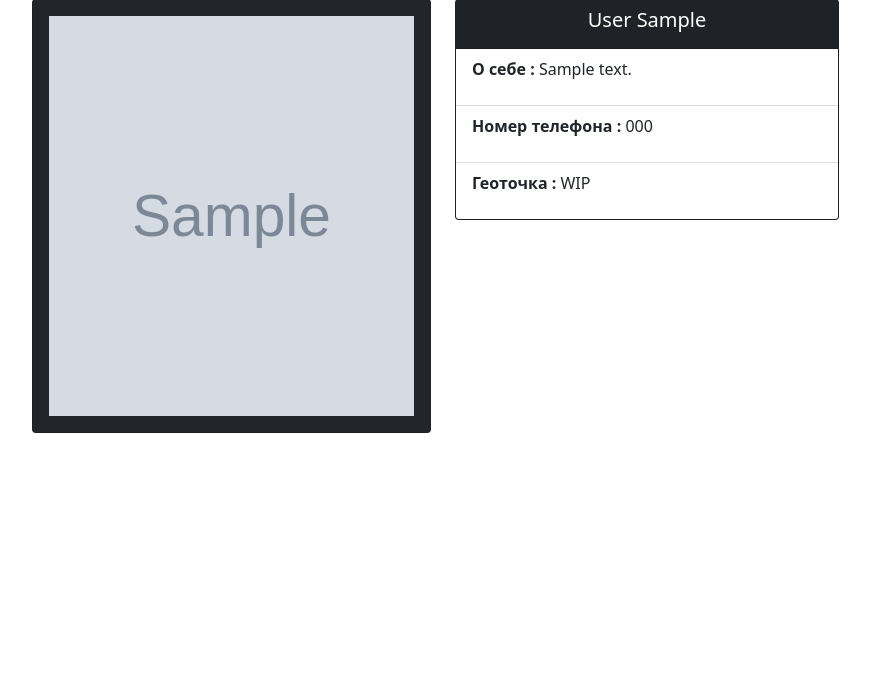
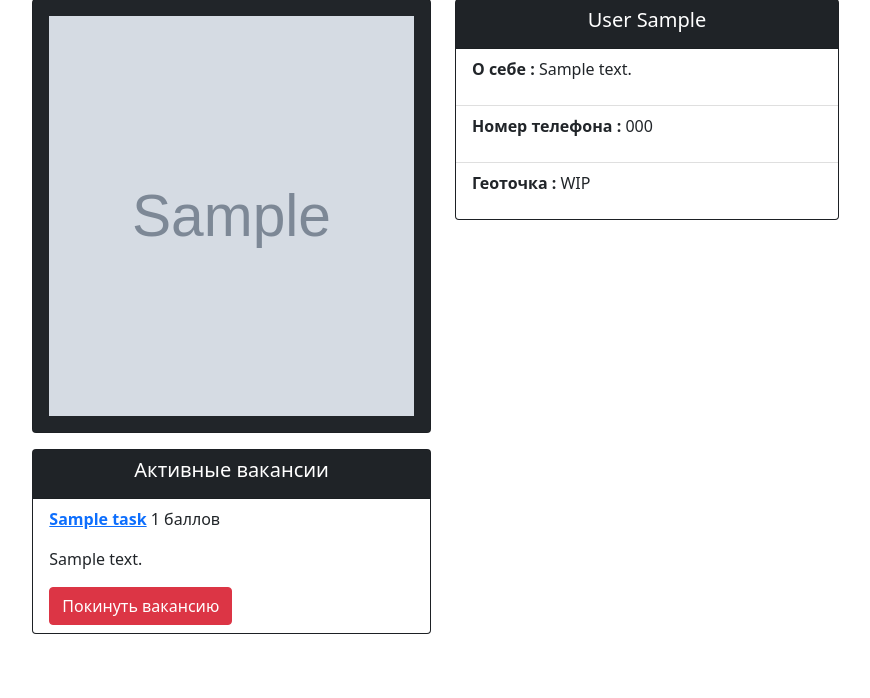
Before and after one commit to InferusAnima/SocialSystem, a Django app: page /user_info/1 in a window 1280 px wide. Shown: the part 114-812 px from the top of the page, without its empty margins (197-1067 px from the left). Before the commit the page ends 547 px from the top, so only its background shows below. Run offline with Django 4.2, Linux system fonts and the light colour scheme; tables that the repository leaves empty hold one stand-in row (values such as "Sample post"); grey boxes marked "Sample" are stand-in pictures; some libraries are stand-ins or nearby versions.

Commit message:
advanced design

```diff
--- a/main/templates/main/tasks.html
+++ b/main/templates/main/tasks.html
@@ -7,6 +7,7 @@
         <div class="card-header text-white bg-dark text-center">
             <h5 class="card-title">Доступные вакансии</h5>
         </div>
+        <div class="card-body">
             <div class="row row-cols-1 row-cols-sm-2 row-cols-md-2 g-3">
                 {% for task in tasks %}
                 <div class="col">
@@ -24,7 +25,8 @@
                             <p class="card-text"><strong>{{task.name}} :</strong> {{task.description}}</p>
                             <div class="d-flex justify-content-between align-items-center">
                                 <div class="btn-group">
-                                <a class="btn btn-sm btn-secondary" href="/tasks/{{task.id}}" role="button">Взять</a>
+                                    <a class="btn btn-sm btn-secondary" href="/tasks/{{task.id}}"
+                                       role="button">Взять</a>
                                     <a class="btn btn-sm btn-outline-secondary" href="/tasks/{{task.id}}" role="button">Подробнее</a>
                                 </div>
                                 <small class="text-muted">{{task.beginning}}</small>
@@ -56,4 +58,5 @@
             </div>
         </div>
     </div>
+</div>
 {% endblock %}
--- a/main/templates/main/user_info.html
+++ b/main/templates/main/user_info.html
@@ -19,6 +19,23 @@
                 {% endif %}
             </div>
         </div>
+        <div class="card text-white bg-dark mb-3">
+            <div class="card-header text-center">
+                <h5 class="card-title">Активные вакансии</h5>
+            </div>
+            <ul class="list-group list-group-flush">
+                {% for task in tasks %}
+                <li class="list-group-item">
+                    <p><strong><a href="/tasks/{{task.id}}">{{task.name}}</a></strong> {{task.award}} баллов</p>
+                    <p>{{task.description}}</p>
+                    <form method="post" action="">
+                        {% csrf_token %}
+                        <button type="submit" name="left" value="{{task.id}}" class="btn btn-danger">Покинуть вакансию</button>
+                    </form>
+                </li>
+                {% endfor %}
+            </ul>
+        </div>
     </div>
     <div class="col">
         <div class="card text-white bg-dark mb-3" style="width: 24rem;">
@@ -31,10 +48,9 @@
                 <li class="list-group-item"><p><strong>Геоточка : </strong>WIP</p></li>
             </ul>
         </div>
-
         {% if c_user.id == user.id %}
         <hr>
-        <div class="card text-white bg-dark mb-3" style="width: 24rem;">
+        <div class="card text-white bg-dark mb-3">
             <div class="card-header text-center">
                 <h5 class="card-title">Мои льготы</h5>
             </div>
--- a/main/views.py
+++ b/main/views.py
@@ -46,6 +46,7 @@ def task(response, id):
 @login_required(login_url='login')
 def create(response):
     if response.method == "POST":
+
         form = CreateNewList(response.POST, response.FILES)
 
         if form.is_valid():
@@ -60,19 +61,19 @@ def create(response):
                      beginning=beginning, geocode=geocode, limiter=limit, photo=image)
             t.save()
             response.user.task.add(t)
-
             return HttpResponseRedirect(f"/tasks/{t.id}")
-
     else:
         form = CreateNewList()
-
     return render(response, "main/create.html", {"form": form})
 
 
 def user_info(response, id):
     user = User.objects.get(id=id)
-    print(user.profile.benefits)
+    tasks = Task.objects.filter(user__id=id)
     if response.method == "POST":
+        if response.POST.get("left"):
+            task = Task.objects.get(id=response.POST.get("left"))
+            task.user.remove(id)
         form = EditProfile(response.POST, response.FILES)
         if form.is_valid():
             image = form.cleaned_data["image"]
@@ -88,9 +89,10 @@ def user_info(response, id):
             if about:
                 user.profile.about = about
             user.profile.save()
+        return redirect(f'/user_info/{id}')
     else:
         form = EditProfile()
-    return render(response, "main/user_info.html", {"c_user": user, "form": form, "benefits": user.profile.benefits.all()})
+    return render(response, "main/user_info.html", {"c_user": user, "form": form, "benefits": user.profile.benefits.all(), "tasks": tasks})
 
 
 @allowed_users(allowed_roles=['user'])
```
Also changed, not shown: main/templates/main/store.html (+16 -10 lines), main/templates/main/task.html (+22 -7 lines). Lines whose indentation alone changed are shown as unchanged.
